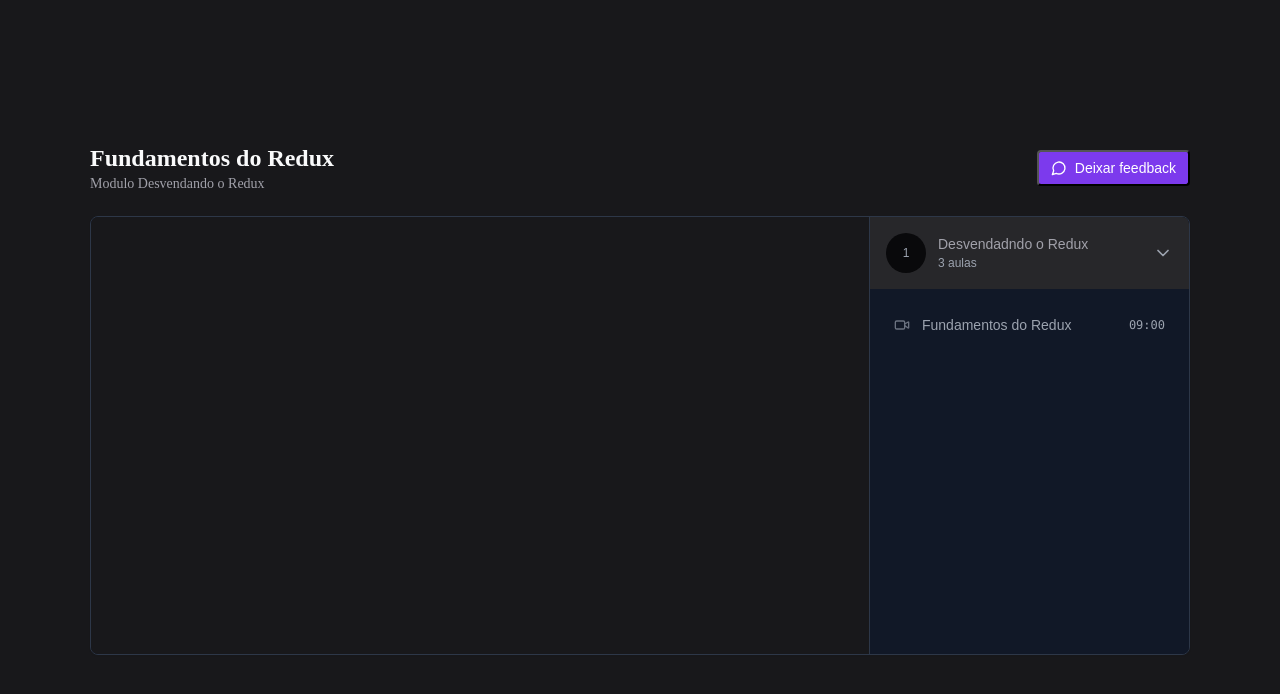
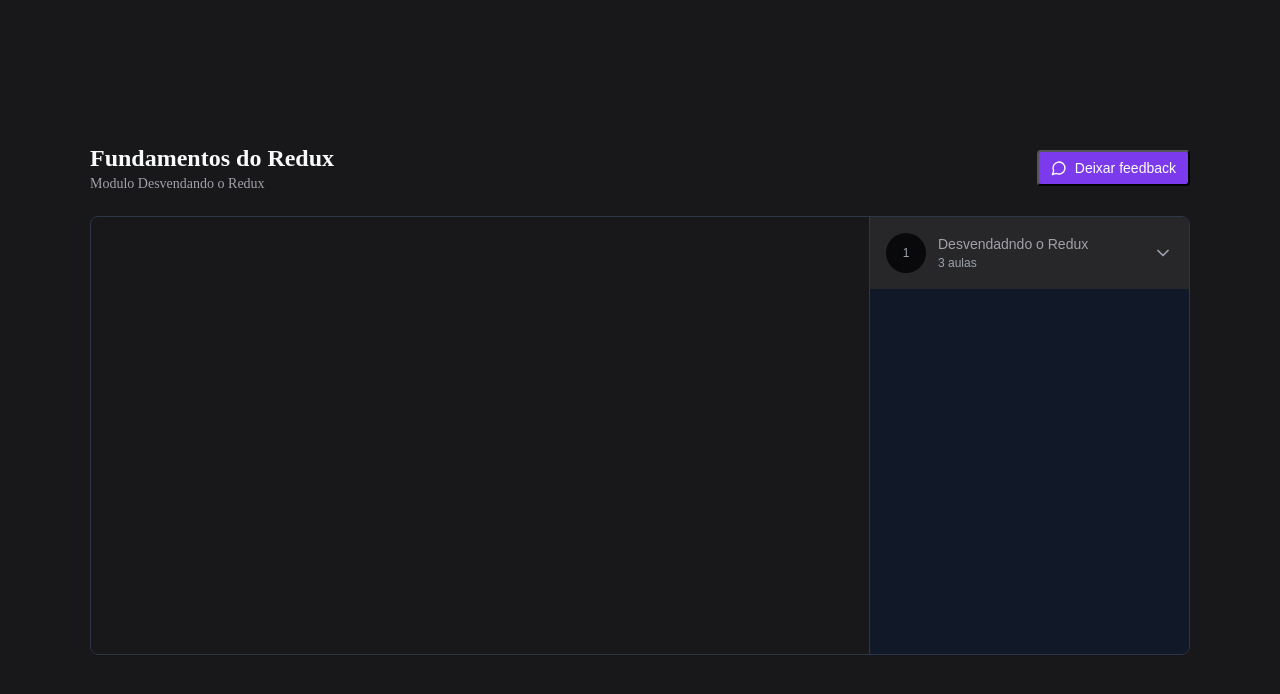
Before and after one commit to AdsonTanajura/react-redux-zustand, a React (Vite) app: page / in a window 1280 px wide. Shown: the top 694 px of the page. Built offline with nearby package versions, Linux system fonts and the light colour scheme.

Commit message:
Apply Radix collapsible to modules

```diff
--- a/src/components/ClassBar/index.tsx
+++ b/src/components/ClassBar/index.tsx
@@ -1,6 +1,6 @@
 import React from "react";
 
-import { ButtonContainer,ModuleClassNumbers,ModuleContainer, ModuleNumber, ModuleTitle, StyledChevronDown} from "./styles";
+import { ButtonContainer,ModuleClassNumbers,ModuleContainer, ModuleNumber, ModuleTitle, StyledChevronDown, ClassContent} from "./styles";
 import { ModuleName } from "../TopBar/styles";
 import Lesson from "../Lesson";
 
@@ -24,7 +24,9 @@
                 <StyledChevronDown />
             </ButtonContainer>
 
+        <ClassContent>
             <Lesson title="Fundamentos do Redux" duration="09:00"/>
+        </ClassContent>
 
         </ModuleContainer>
     )
--- a/src/components/ClassBar/styles.ts
+++ b/src/components/ClassBar/styles.ts
@@ -1,11 +1,23 @@
 import { styled } from "styled-components";
+import * as Collapsible from '@radix-ui/react-collapsible';
 
 import { ChevronDown } from "lucide-react";
 
-export const ModuleContainer = styled.div`
+export const StyledChevronDown = styled(ChevronDown)`
+    color: #9ca3af;
+    margin-left: auto;
+    width: 20px;
+    height: 20px;
+`;
 
+export const ModuleContainer = styled(Collapsible.Root)`
+    &[data-state='open'] ${StyledChevronDown} {
+        transform: rotate(180deg);
+        color: blue;
+        transition: transform 0.3s;
+  }
 `;
-export const ButtonContainer = styled.button`
+export const ButtonContainer = styled(Collapsible.Trigger)`
     display: flex;
     width: 100%;
     align-items: center;
@@ -48,9 +60,7 @@
     color: #9ca3af;
 `;
 
-export const StyledChevronDown = styled(ChevronDown)`
-    color: #9ca3af;
-    margin-left: auto;
-    width: 20px;
-    height: 20px;
+
+
+export const ClassContent = styled(Collapsible.Content)`
 `;
```
